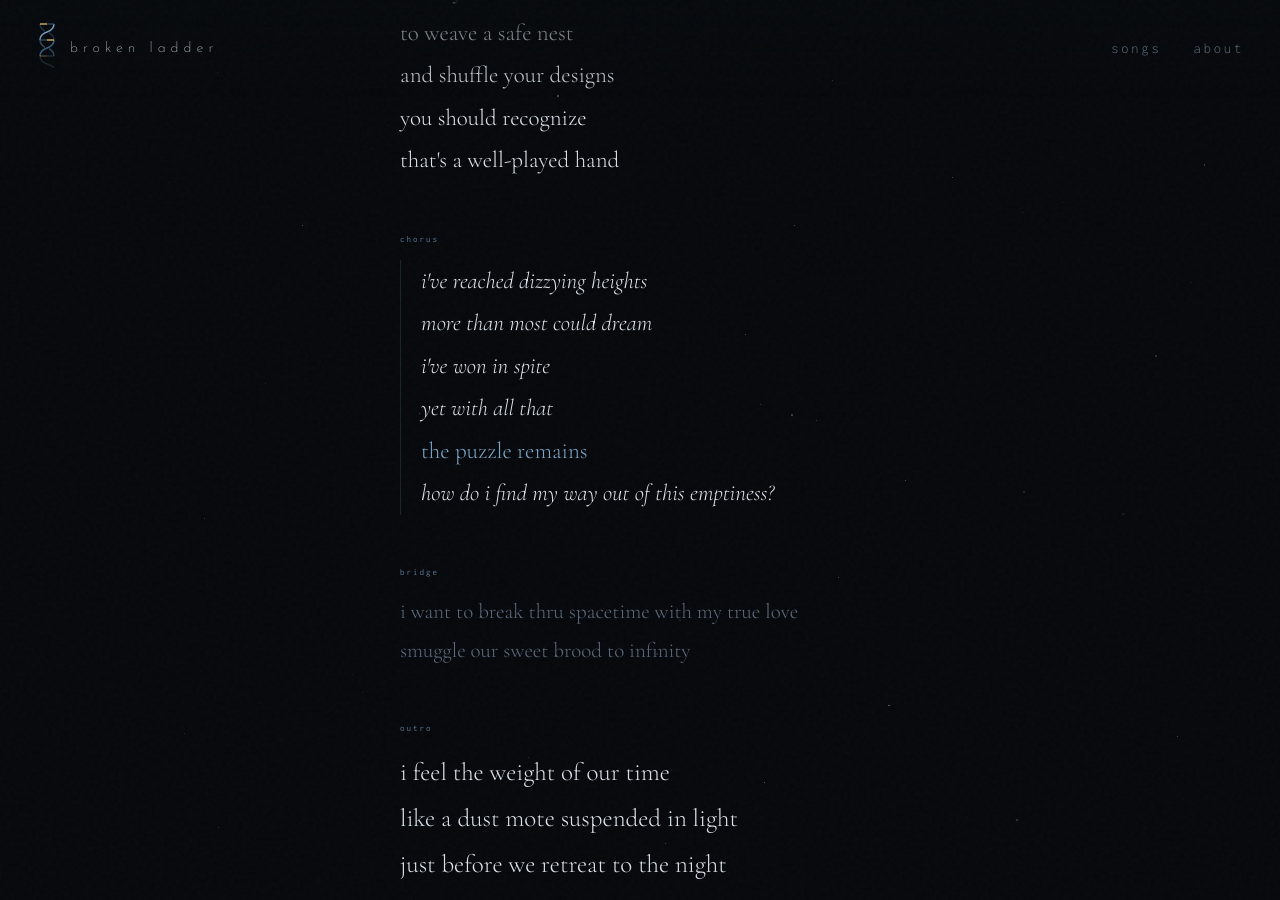
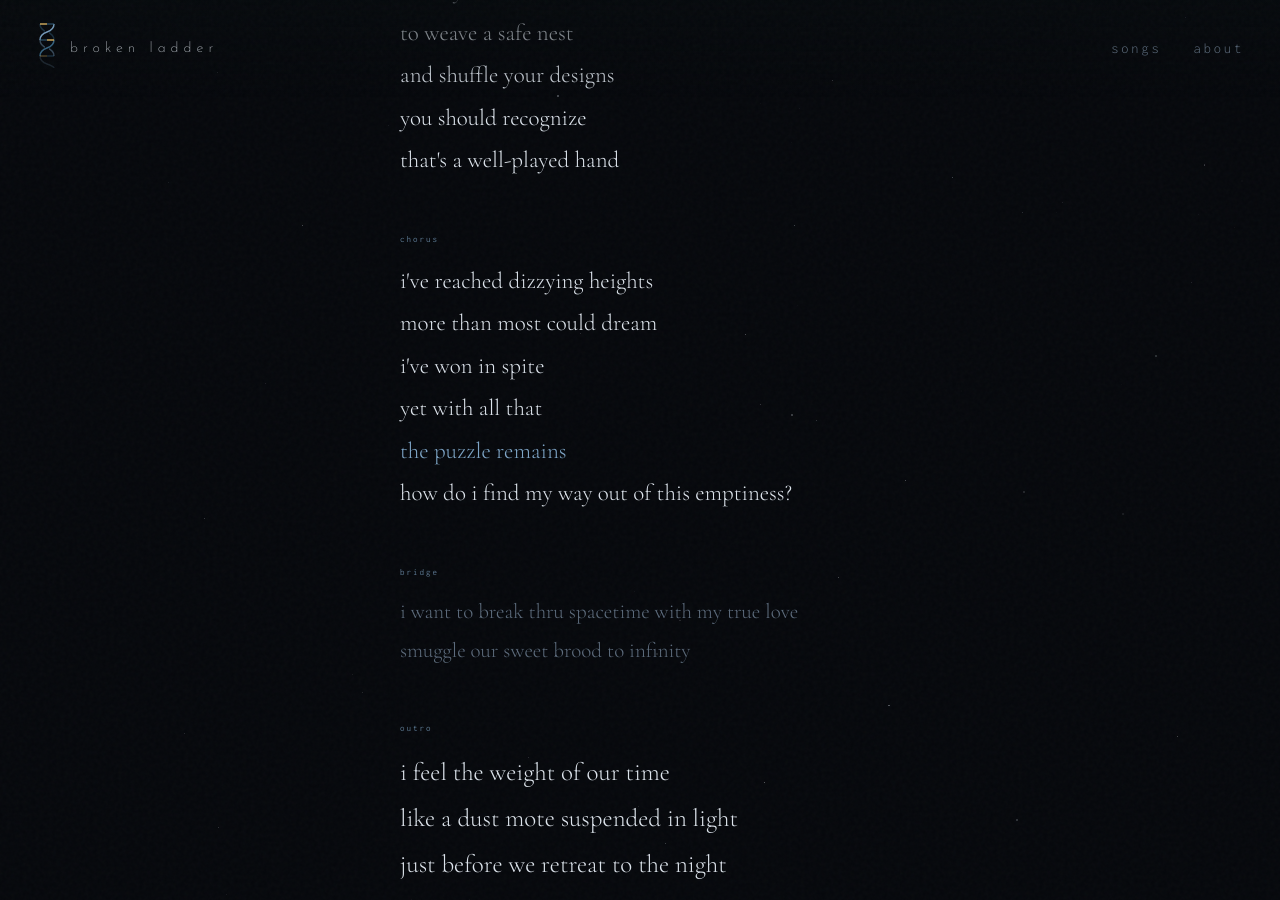
Before and after one commit to ClayShentrup/brokenladder, a Jekyll site: the page built from songs/the-puzzle-remains.html, in a window 1280 px wide and 900 px high, scrolled down 864 px. Built offline with Jekyll 4.4.1, drawn with Linux system fonts in a browser that asks for light colours.

Commit message:
the puzzle remains: chorus without indent or italics (#4)
Co-authored-by: Claude Opus 5.5 <noreply@anthropic.com>

```diff
--- a/songs/the-puzzle-remains.html
+++ b/songs/the-puzzle-remains.html
@@ -52,7 +52,7 @@ line: "rgba(126,166,200,0.18)"
       </div>
     </div>
 
-    <div class="section chorus" style="--anim-delay:0.9s">
+    <div class="section" style="--anim-delay:0.9s">
       <div class="section-label">chorus</div>
       <div class="verse">
         <span class="line">i've reached dizzying heights</span>
```
